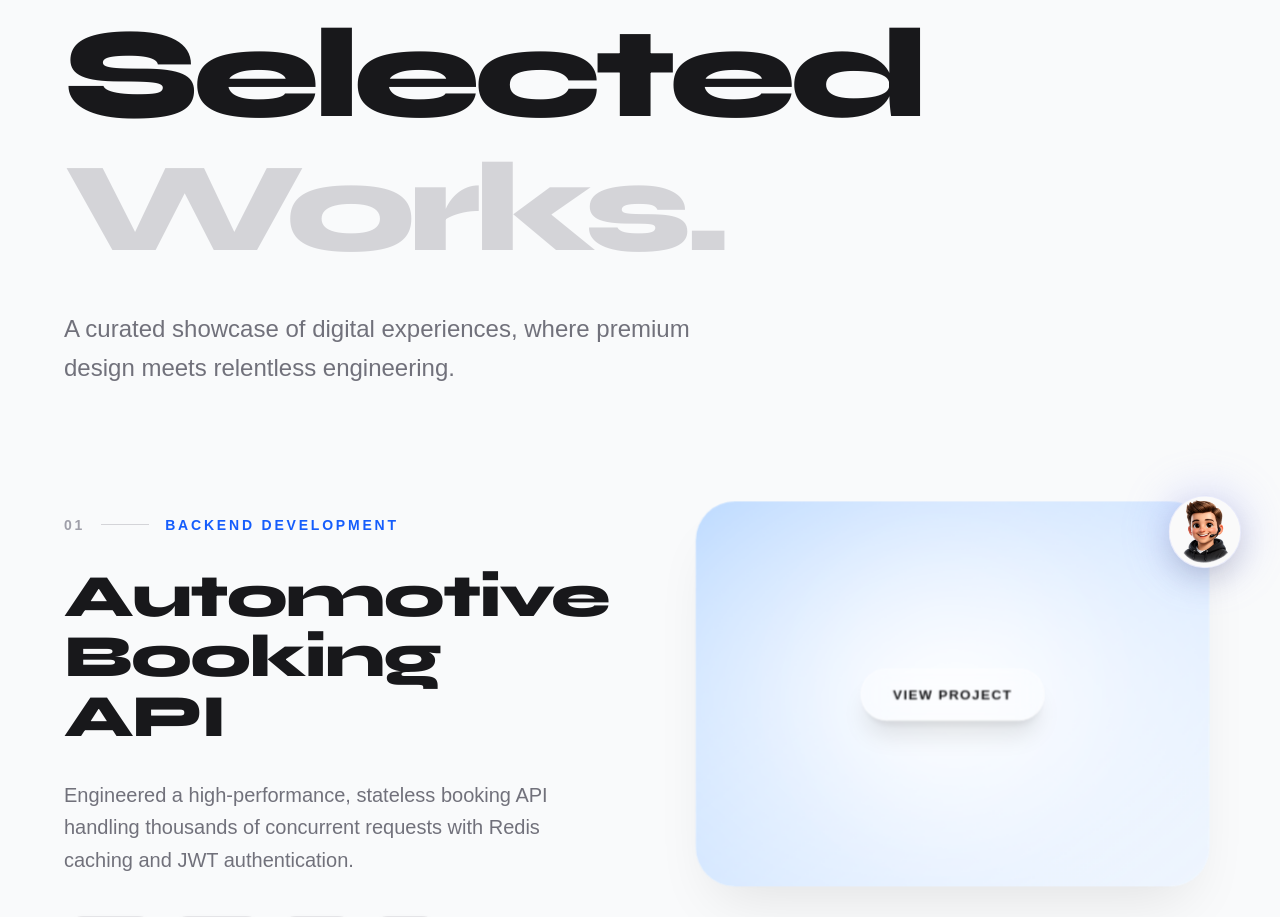
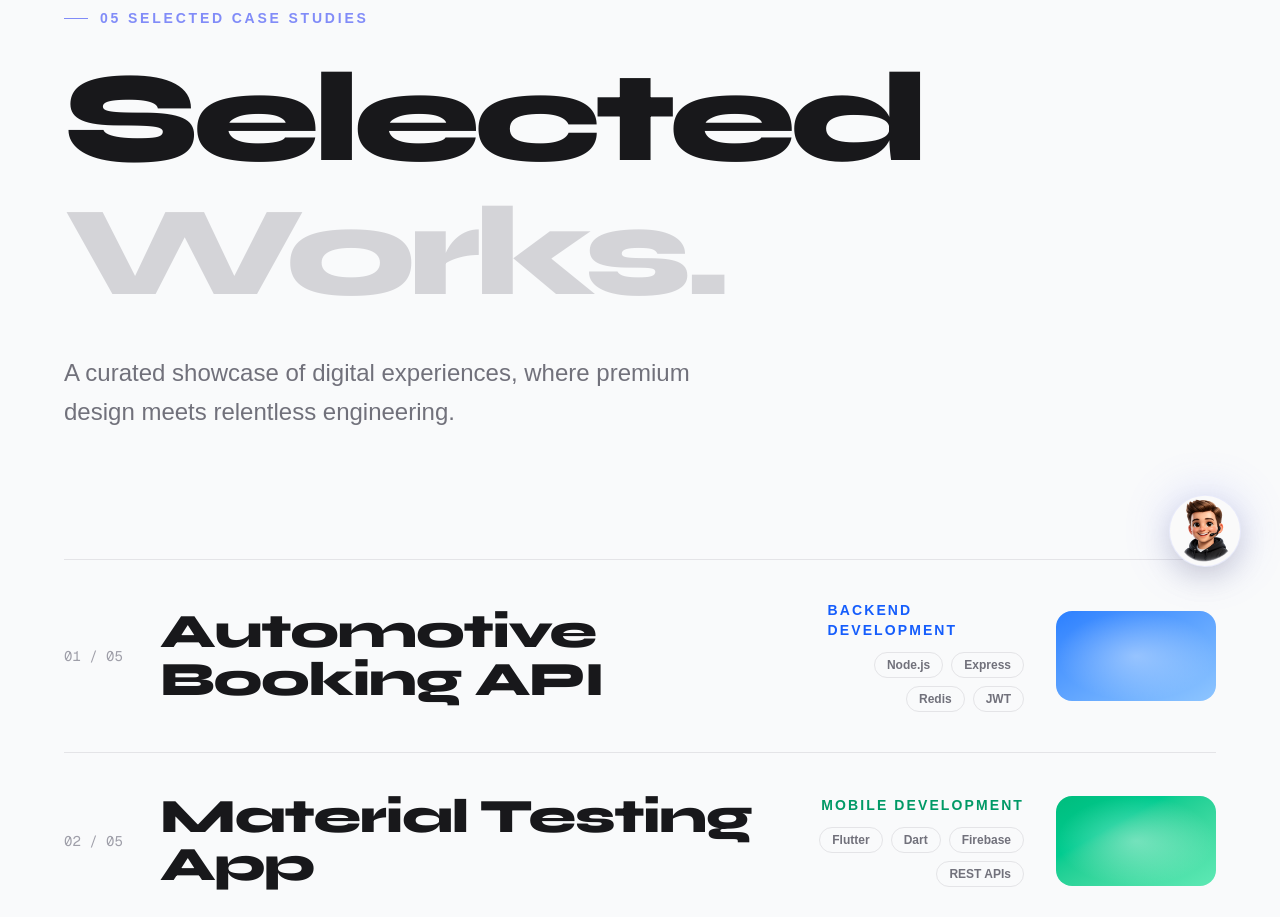
Before and after one commit to AlisDesai/Portfolio, a Next.js app: page /work in a window 1280 px wide. Shown: the part 200-1117 px from the top of the page. Built offline with nearby package versions, Linux system fonts and the light colour scheme; no server answers.

Commit message:
work section enhancing

```diff
--- a/app/work/page.tsx
+++ b/app/work/page.tsx
@@ -1,26 +1,23 @@
 "use client";
 
-import { motion, useScroll, useTransform } from "framer-motion";
-import { useRef } from "react";
+import { motion } from "framer-motion";
+import Link from "next/link";
 import { Navbar } from "@/components/layout/Navbar";
 import { SOCIAL_LINKS } from "@/components/features/contact/contact-data";
-import { SocialIcon } from "@/components/features/contact/icons";
-import { WORK_PROJECTS, type WorkProject } from "@/components/features/work/work-data";
+import { ArrowUpRightIcon, SocialIcon } from "@/components/features/contact/icons";
+import { WORK_PROJECTS } from "@/components/features/work/work-data";
+import { WorkIndex } from "@/components/features/work/WorkIndex";
+import { ROUTES } from "@/config/routes";
 
-const THEME_GRADIENTS: Record<WorkProject["theme"], string> = {
-  blue: "from-blue-200 to-blue-50",
-  emerald: "from-emerald-200 to-emerald-50",
-  violet: "from-violet-200 to-violet-50",
-  amber: "from-amber-200 to-amber-50",
-  rose: "from-rose-200 to-rose-50",
-};
+const EASE_PREMIUM = [0.16, 1, 0.3, 1] as const;
 
-const THEME_ACCENTS: Record<WorkProject["theme"], string> = {
-  blue: "text-blue-600",
-  emerald: "text-emerald-600",
-  violet: "text-violet-600",
-  amber: "text-amber-600",
-  rose: "text-rose-600",
+const titleLine = {
+  hidden: { opacity: 1, clipPath: "inset(0 100% 0 0)" },
+  visible: {
+    opacity: 1,
+    clipPath: "inset(0 0% 0 0)",
+    transition: { duration: 0.9, ease: EASE_PREMIUM },
+  },
 };
 
 export default function WorkPage() {
@@ -34,30 +31,70 @@ export default function WorkPage() {
           <div className="absolute inset-0 bg-[linear-gradient(to_right,#00000006_1px,transparent_1px),linear-gradient(to_bottom,#00000006_1px,transparent_1px)] bg-[size:32px_32px]"></div>
         </div>
 
-        {/* Hero Section */}
+        {/* Hero Section — kinetic mask-wipe title reveal, distinct from the
+            other pages' fade-up entrances */}
         <section className="relative mx-auto w-full max-w-[1400px] px-6 pt-24 pb-20 sm:px-10 sm:pt-32 sm:pb-32 lg:px-16">
           <motion.div
-            initial={{ opacity: 0, y: 40 }}
+            initial={{ opacity: 0 }}
+            animate={{ opacity: 1 }}
+            transition={{ duration: 0.4 }}
+            className="flex items-center gap-3"
+          >
+            <span className="bg-accent h-px w-6" />
+            <span className="text-accent text-sm font-bold tracking-[0.2em] uppercase">
+              {String(WORK_PROJECTS.length).padStart(2, "0")} Selected Case Studies
+            </span>
+          </motion.div>
+
+          <h1 className="font-display mt-6 text-[4rem] leading-[1.05] font-black tracking-tighter text-zinc-900 sm:text-[6rem] md:text-[8rem]">
+            <motion.span initial="hidden" animate="visible" variants={titleLine} className="block">
+              Selected
+            </motion.span>
+            <motion.span
+              initial="hidden"
+              animate="visible"
+              variants={titleLine}
+              transition={{ delay: 0.12 }}
+              className="block text-zinc-300"
+            >
+              Works.
+            </motion.span>
+          </h1>
+
+          <motion.p
+            initial={{ opacity: 0, y: 16 }}
             animate={{ opacity: 1, y: 0 }}
-            transition={{ duration: 1, ease: [0.16, 1, 0.3, 1] }}
+            transition={{ duration: 0.7, delay: 0.5, ease: EASE_PREMIUM }}
+            className="mt-8 max-w-2xl text-xl leading-relaxed font-medium text-zinc-500 sm:text-2xl"
           >
-            <h1 className="font-display text-[4rem] leading-[1.05] font-black tracking-tighter text-zinc-900 sm:text-[6rem] md:text-[8rem]">
-              Selected <br />
-              <span className="text-zinc-300">Works.</span>
-            </h1>
-            <p className="mt-8 max-w-2xl text-xl leading-relaxed font-medium text-zinc-500 sm:text-2xl">
-              A curated showcase of digital experiences, where premium design meets relentless
-              engineering.
-            </p>
-          </motion.div>
+            A curated showcase of digital experiences, where premium design meets relentless
+            engineering.
+          </motion.p>
         </section>
 
-        {/* Projects Gallery */}
-        <section className="px-6 pb-32 sm:px-10 lg:px-16">
-          <div className="mx-auto flex max-w-[1400px] flex-col gap-32 sm:gap-48">
-            {WORK_PROJECTS.map((project, index) => (
-              <ProjectItem key={project.id} project={project} index={index} />
-            ))}
+        {/* Project Index — editorial list with a cursor-following preview,
+            replacing the old stacked image cards */}
+        <section className="px-6 pb-24 sm:px-10 lg:px-16">
+          <div className="mx-auto max-w-[1400px]">
+            <WorkIndex />
+          </div>
+        </section>
+
+        {/* Closing CTA — a short conversion prompt before the footer */}
+        <section className="px-6 pb-24 sm:px-10 lg:px-16">
+          <div className="mx-auto flex max-w-[1400px] flex-col items-start gap-8 sm:flex-row sm:items-center sm:justify-between">
+            <h2 className="font-display max-w-xl text-3xl font-extrabold tracking-tight text-zinc-900 sm:text-4xl">
+              Have a project in mind?
+            </h2>
+            <Link
+              href={ROUTES.CONTACT}
+              className="group hover:bg-accent flex shrink-0 items-center gap-4 rounded-full bg-zinc-900 px-7 py-4 text-base font-bold text-white transition-all duration-500 hover:scale-[1.02] hover:shadow-[0_20px_40px_-10px_rgba(129,140,248,0.5)]"
+            >
+              Start a Conversation
+              <span className="flex size-9 items-center justify-center rounded-full bg-white/10 transition-transform duration-500 group-hover:translate-x-1 group-hover:-translate-y-1">
+                <ArrowUpRightIcon className="size-4 text-white" />
+              </span>
+            </Link>
           </div>
         </section>
 
@@ -127,73 +164,3 @@ export default function WorkPage() {
     </>
   );
 }
-
-function ProjectItem({ project, index }: { project: WorkProject; index: number }) {
-  const ref = useRef(null);
-  const { scrollYProgress } = useScroll({
-    target: ref,
-    offset: ["start end", "end start"],
-  });
-
-  // Parallax effects
-  const y = useTransform(scrollYProgress, [0, 1], [80, -80]);
-  const scale = useTransform(scrollYProgress, [0, 0.5, 1], [0.95, 1, 0.95]);
-  const opacity = useTransform(scrollYProgress, [0, 0.2, 0.8, 1], [0.3, 1, 1, 0.3]);
-
-  return (
-    <motion.div
-      ref={ref}
-      style={{ opacity }}
-      className="group relative flex flex-col items-center gap-12 lg:flex-row lg:gap-20"
-    >
-      {/* Text Info - alternates sides based on index */}
-      <div className={`flex w-full flex-col gap-8 lg:w-1/2 ${index % 2 !== 0 ? "lg:order-2" : ""}`}>
-        <div className="flex items-center gap-4">
-          <span className="text-sm font-bold tracking-[0.2em] text-zinc-400 uppercase">
-            {String(index + 1).padStart(2, "0")}
-          </span>
-          <div className="h-px w-12 bg-zinc-300" />
-          <span
-            className={`text-sm font-bold tracking-[0.2em] uppercase ${THEME_ACCENTS[project.theme]}`}
-          >
-            {project.category}
-          </span>
-        </div>
-
-        <h2 className="font-display text-4xl font-extrabold tracking-tight text-zinc-900 transition-colors duration-500 group-hover:text-zinc-600 sm:text-5xl md:text-6xl">
-          {project.title}
-        </h2>
-
-        <p className="text-xl leading-relaxed text-zinc-500">{project.description}</p>
-
-        <div className="flex flex-wrap gap-3 pt-2">
-          {project.tags.map((tag) => (
-            <span
-              key={tag}
-              className="rounded-full border border-zinc-200 bg-white px-5 py-2 text-sm font-bold text-zinc-600 shadow-[0_2px_10px_rgba(0,0,0,0.02)] transition-colors group-hover:border-zinc-300"
-            >
-              {tag}
-            </span>
-          ))}
-        </div>
-      </div>
-
-      {/* Visual / Image Placeholder with Parallax */}
-      <motion.div
-        style={{ y, scale }}
-        className={`relative aspect-[4/3] w-full overflow-hidden rounded-[2.5rem] bg-gradient-to-br lg:w-1/2 ${THEME_GRADIENTS[project.theme]} shadow-[0_30px_60px_-20px_rgba(0,0,0,0.1)] transition-transform duration-700`}
-      >
-        <div className="absolute inset-0 bg-[radial-gradient(ellipse_at_center,rgba(255,255,255,0.9)_0%,transparent_100%)] mix-blend-overlay" />
-
-        {/* Subtle hover effect orb */}
-        <div className="absolute top-1/2 left-1/2 size-64 -translate-x-1/2 -translate-y-1/2 rounded-full bg-white/40 blur-[60px] transition-transform duration-700 group-hover:scale-150 group-hover:bg-white/60" />
-
-        <div className="absolute inset-0 flex items-center justify-center">
-          <div className="rounded-full border border-white/60 bg-white/40 px-8 py-4 text-sm font-bold tracking-widest text-zinc-900 uppercase shadow-xl backdrop-blur-md transition-transform duration-500 group-hover:scale-110">
-            View Project
-          </div>
-        </div>
-      </motion.div>
-    </motion.div>
-  );
-}
--- /dev/null
+++ b/components/features/work/WorkHoverPreview.tsx
@@ -0,0 +1,48 @@
+"use client";
+
+import { AnimatePresence, motion, type MotionValue } from "framer-motion";
+import { WORK_THEME_GRADIENTS, type WorkProject } from "@/components/features/work/work-data";
+import { cn } from "@/lib/utils/cn";
+
+const EASE_PREMIUM = [0.16, 1, 0.3, 1] as const;
+
+interface WorkHoverPreviewProps {
+  project: WorkProject | null;
+  x: MotionValue<number>;
+  y: MotionValue<number>;
+}
+
+/** Floating project preview that follows the cursor — fine-pointer only
+ * (see WorkIndex, which never mounts this on touch devices). `x`/`y` are
+ * spring-smoothed motion values already tracking the pointer, passed down
+ * so only one mouse listener exists for the whole list. */
+export function WorkHoverPreview({ project, x, y }: WorkHoverPreviewProps) {
+  return (
+    <motion.div
+      aria-hidden="true"
+      style={{ left: x, top: y }}
+      className="pointer-events-none fixed z-40 -translate-x-1/2 -translate-y-1/2"
+    >
+      <AnimatePresence mode="wait">
+        {project && (
+          <motion.div
+            key={project.id}
+            initial={{ opacity: 0, scale: 0.85 }}
+            animate={{ opacity: 1, scale: 1 }}
+            exit={{ opacity: 0, scale: 0.85 }}
+            transition={{ duration: 0.35, ease: EASE_PREMIUM }}
+            className={cn(
+              "relative flex aspect-[4/3] w-40 items-center justify-center overflow-hidden rounded-2xl bg-linear-to-br shadow-[0_16px_32px_-12px_rgba(0,0,0,0.3)] sm:w-47.5",
+              WORK_THEME_GRADIENTS[project.theme]
+            )}
+          >
+            <div className="absolute inset-0 bg-[radial-gradient(ellipse_at_center,rgba(255,255,255,0.3)_0%,transparent_70%)]" />
+            <span className="rounded-full border border-white/50 bg-white/25 px-3.5 py-1.5 text-[10px] font-bold tracking-widest text-white uppercase shadow-lg backdrop-blur-md">
+              View Project
+            </span>
+          </motion.div>
+        )}
+      </AnimatePresence>
+    </motion.div>
+  );
+}
--- /dev/null
+++ b/components/features/work/WorkIndex.tsx
@@ -0,0 +1,55 @@
+"use client";
+
+import { useMotionValue, useSpring } from "framer-motion";
+import { useEffect, useState } from "react";
+import { WORK_PROJECTS, type WorkProject } from "@/components/features/work/work-data";
+import { WorkHoverPreview } from "@/components/features/work/WorkHoverPreview";
+import { WorkProjectRow } from "@/components/features/work/WorkProjectRow";
+import { usePrefersReducedMotion } from "@/hooks/shared/usePrefersReducedMotion";
+
+/** Editorial project index — a typographic list rather than a card grid, with
+ * a floating preview that follows the cursor on fine-pointer devices (same
+ * spring-following technique already used by CustomCursor, reused here for
+ * one contained section rather than the whole viewport). */
+export function WorkIndex() {
+  const reduceMotion = usePrefersReducedMotion();
+  const [isFinePointer, setIsFinePointer] = useState(false);
+  const [activeProject, setActiveProject] = useState<WorkProject | null>(null);
+
+  const mouseX = useMotionValue(0);
+  const mouseY = useMotionValue(0);
+  const springConfig = { damping: 25, stiffness: 300, mass: 0.5 };
+  const previewX = useSpring(mouseX, springConfig);
+  const previewY = useSpring(mouseY, springConfig);
+
+  useEffect(() => {
+    // Synchronizing with an external system (device pointer capability),
+    // same as CustomCursor's identical check — not a render-derivable value.
+    // eslint-disable-next-line react-hooks/set-state-in-effect -- external device-capability sync
+    setIsFinePointer(window.matchMedia("(pointer: fine)").matches && !reduceMotion);
+  }, [reduceMotion]);
+
+  return (
+    <div
+      onMouseMove={(event) => {
+        mouseX.set(event.clientX);
+        mouseY.set(event.clientY);
+      }}
+    >
+      {WORK_PROJECTS.map((project, index) => (
+        <WorkProjectRow
+          key={project.id}
+          project={project}
+          index={index}
+          total={WORK_PROJECTS.length}
+          isFinePointer={isFinePointer}
+          reduceMotion={reduceMotion}
+          onHoverStart={() => setActiveProject(project)}
+          onHoverEnd={() => setActiveProject(null)}
+        />
+      ))}
+
+      {isFinePointer && <WorkHoverPreview project={activeProject} x={previewX} y={previewY} />}
+    </div>
+  );
+}
--- /dev/null
+++ b/components/features/work/WorkProjectRow.tsx
@@ -0,0 +1,98 @@
+"use client";
+
+import { motion, useInView } from "framer-motion";
+import { useRef } from "react";
+import {
+  WORK_THEME_ACCENTS,
+  WORK_THEME_GRADIENTS,
+  type WorkProject,
+} from "@/components/features/work/work-data";
+import { cn } from "@/lib/utils/cn";
+
+const EASE_PREMIUM = [0.16, 1, 0.3, 1] as const;
+
+interface WorkProjectRowProps {
+  project: WorkProject;
+  index: number;
+  total: number;
+  isFinePointer: boolean;
+  reduceMotion: boolean;
+  onHoverStart: () => void;
+  onHoverEnd: () => void;
+}
+
+/** One row of the editorial project index. On a fine-pointer device, hovering
+ * just reports up to WorkIndex (which drives the floating cursor preview) —
+ * this row stays a clean typographic line. On touch/coarse pointers, where a
+ * cursor-following preview can't exist, the row shows its own compact inline
+ * swatch instead, so nothing is lost on mobile. */
+export function WorkProjectRow({
+  project,
+  index,
+  total,
+  isFinePointer,
+  reduceMotion,
+  onHoverStart,
+  onHoverEnd,
+}: WorkProjectRowProps) {
+  const rowRef = useRef<HTMLDivElement>(null);
+  const isInView = useInView(rowRef, { once: true, amount: 0.3, margin: "0px 0px -10% 0px" });
+
+  return (
+    <motion.div
+      ref={rowRef}
+      initial={{ opacity: 0, y: reduceMotion ? 0 : 24 }}
+      animate={isInView ? { opacity: 1, y: 0 } : {}}
+      transition={{ duration: 0.7, ease: EASE_PREMIUM }}
+      onMouseEnter={isFinePointer ? onHoverStart : undefined}
+      onMouseLeave={isFinePointer ? onHoverEnd : undefined}
+      className="group border-b border-zinc-200 py-8 first:border-t sm:py-10"
+    >
+      <div className="flex flex-col gap-6 sm:flex-row sm:items-center sm:gap-8">
+        <span className="font-mono text-sm text-zinc-400 sm:w-16 sm:shrink-0">
+          {String(index + 1).padStart(2, "0")} / {String(total).padStart(2, "0")}
+        </span>
+
+        <div className="flex min-w-0 flex-1 flex-col gap-3 sm:flex-row sm:items-center sm:justify-between sm:gap-8">
+          <h3 className="font-display group-hover:text-accent text-3xl font-extrabold tracking-tight text-zinc-900 transition-colors duration-500 sm:text-4xl lg:text-5xl">
+            {project.title}
+          </h3>
+
+          <div className="flex flex-col items-start gap-3 sm:items-end">
+            <span
+              className={cn(
+                "text-sm font-bold tracking-[0.15em] uppercase",
+                WORK_THEME_ACCENTS[project.theme]
+              )}
+            >
+              {project.category}
+            </span>
+            <div className="flex flex-wrap gap-2 sm:justify-end">
+              {project.tags.map((tag) => (
+                <span
+                  key={tag}
+                  className="rounded-full border border-zinc-200 px-3 py-1 text-xs font-semibold text-zinc-500"
+                >
+                  {tag}
+                </span>
+              ))}
+            </div>
+          </div>
+        </div>
+
+        {/* Touch/coarse-pointer fallback — no cursor-following preview exists
+            on these devices, so the visual lives inline here instead. */}
+        {!isFinePointer && (
+          <div
+            className={cn(
+              "relative aspect-[16/9] w-full shrink-0 overflow-hidden rounded-2xl bg-gradient-to-br sm:w-40",
+              WORK_THEME_GRADIENTS[project.theme]
+            )}
+          >
+            <div className="absolute inset-0 bg-[radial-gradient(ellipse_at_center,rgba(255,255,255,0.35)_0%,transparent_70%)]" />
+          </div>
+        )}
+      </div>
+    </motion.div>
+  );
+}
--- a/components/features/work/work-data.ts
+++ b/components/features/work/work-data.ts
@@ -6,6 +6,24 @@ export interface WorkProject {
   tags: string[];
   theme: "blue" | "emerald" | "violet" | "amber" | "rose";
 }
+
+// Used by the /work page's editorial index + hover preview only — WorkStack
+// (home page) keeps its own separate theme-class map untouched.
+export const WORK_THEME_GRADIENTS: Record<WorkProject["theme"], string> = {
+  blue: "from-blue-500 to-blue-300",
+  emerald: "from-emerald-500 to-emerald-300",
+  violet: "from-violet-500 to-violet-300",
+  amber: "from-amber-500 to-amber-300",
+  rose: "from-rose-500 to-rose-300",
+};
+
+export const WORK_THEME_ACCENTS: Record<WorkProject["theme"], string> = {
+  blue: "text-blue-600",
+  emerald: "text-emerald-600",
+  violet: "text-violet-600",
+  amber: "text-amber-600",
+  rose: "text-rose-600",
+};
 
 export const WORK_PROJECTS: WorkProject[] = [
   {
```
